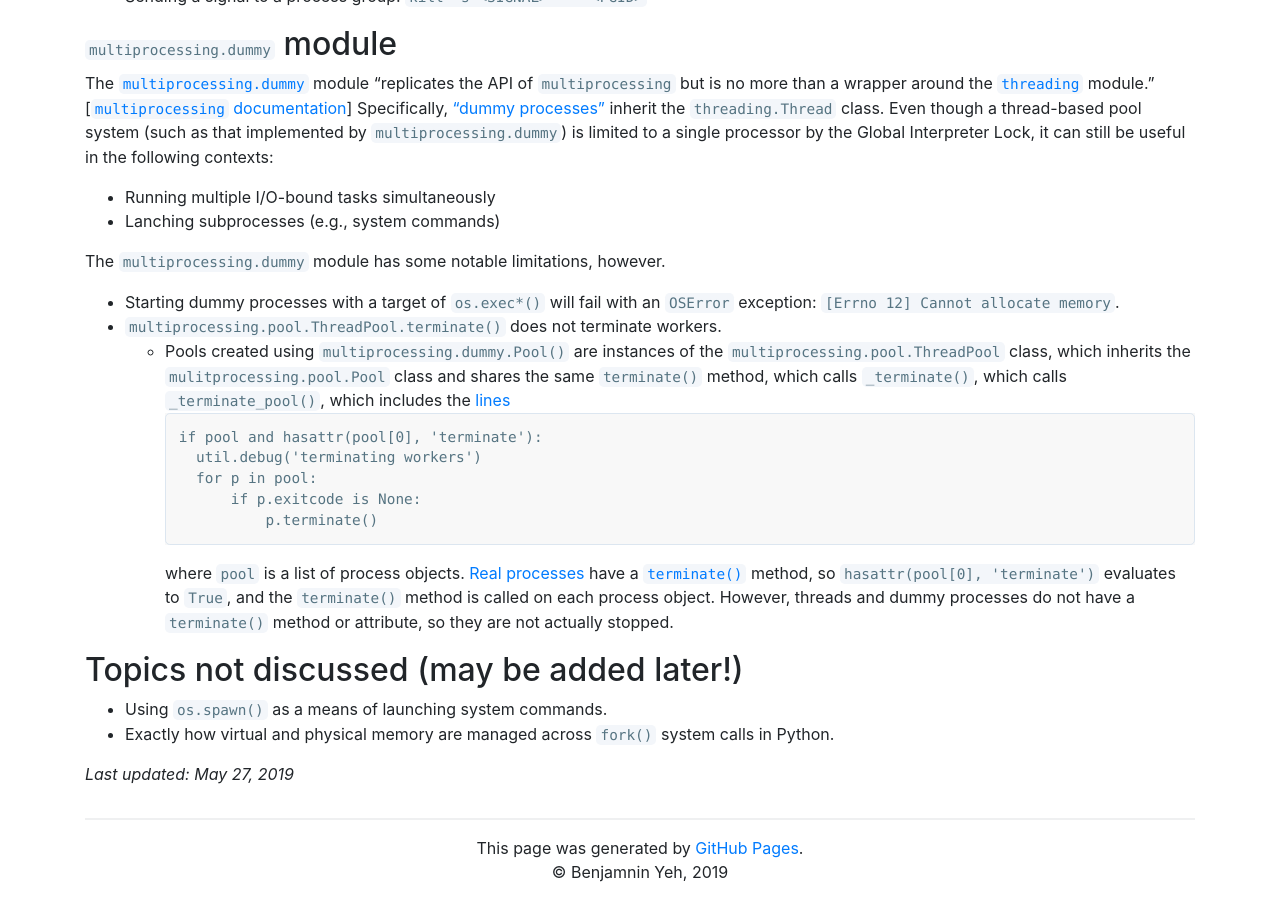
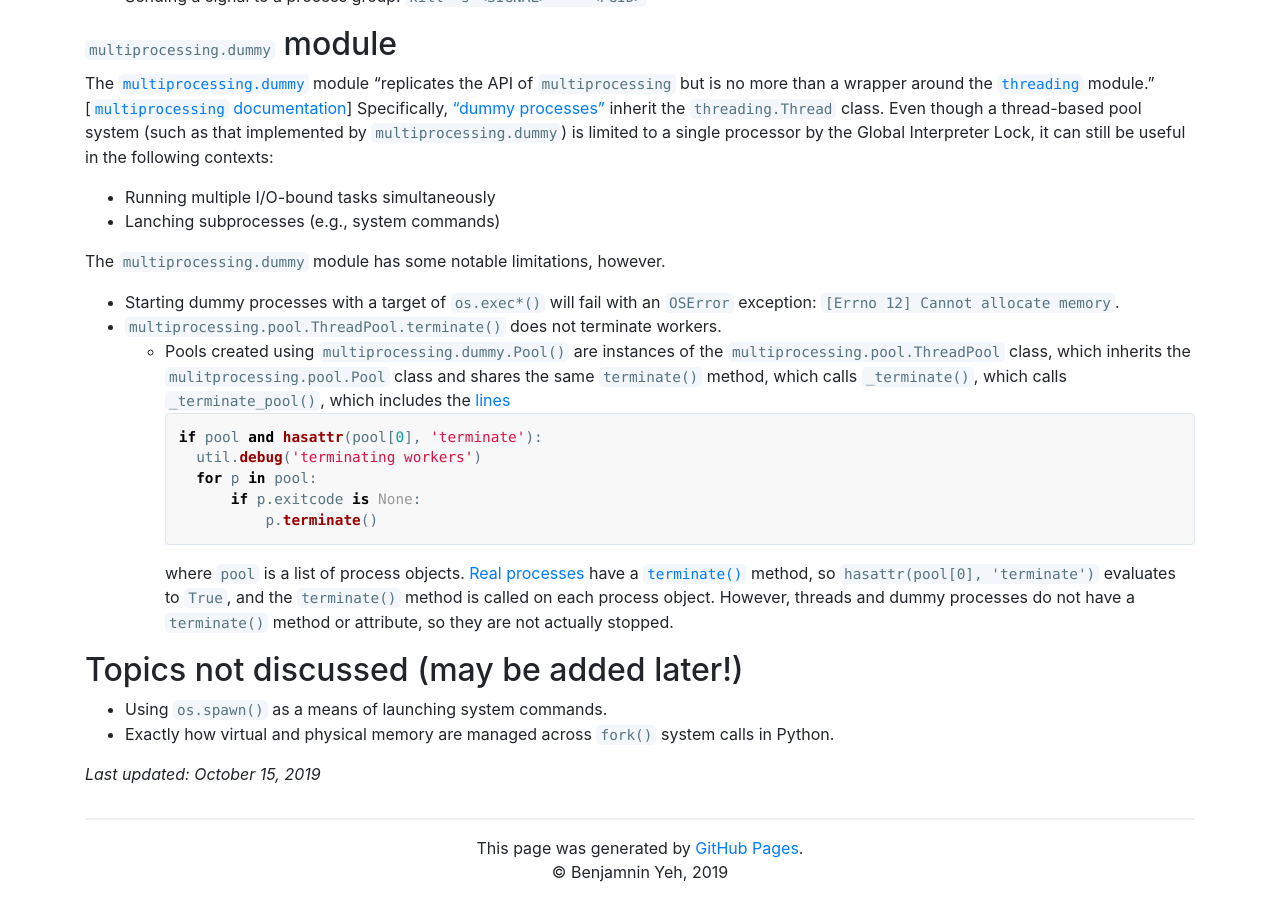
Before and after one commit to bentyeh/bentyeh.github.io, a Jekyll site: the page built from _posts/2019-05-27-Python-multiprocessing.md, in a window 1280 px wide and 900 px high, scrolled down 6286 px. Built offline with Jekyll 4.4.1, drawn with Linux system fonts in a browser that asks for light colours; some of the changed text lies outside the part shown.

Commit message:
Update Python multiprocessing pool post - syntax highlighting

````diff
--- a/_posts/2019-05-27-Python-multiprocessing.md
+++ b/_posts/2019-05-27-Python-multiprocessing.md
@@ -4,7 +4,7 @@ layout: post
 use_code: true
 use_toc: true
 excerpt: The behavior of Python multiprocessing pools depends on largely on the target functions.
-last_updated: May 27, 2019
+last_updated: October 15, 2019
 ---
 
 # Background
@@ -21,7 +21,7 @@ This post refers collectively to binary executables (such as `ls` or `wget`) and
   - [`os.system(<command>)`](https://docs.python.org/3/library/os.html#os.system)
     - Calls the `system()` system call, which according to the [Linux man-pages](http://man7.org/linux/man-pages/man3/system.3.html),
       > uses fork(2) to create a child process that executes the shell command specified in command using execl(3) as follows:
-      >  ```
+      >  ```c
       >  execl("/bin/sh", "sh", "-c", command, (char *) NULL);
       >  ```
       >  `system()` returns after the command has been completed.
@@ -60,13 +60,13 @@ On Unix-based systems, the `multiprocessing` package defaults to the `'fork'` me
 Upon initialization (e.g., in the constructor), a `pool` object creates a pool of processes, each of whose target is the [`mp.pool.worker()`](https://github.com/python/cpython/blob/v3.7.3/Lib/multiprocessing/pool.py#L93) function, which waits until a task (consisting of a function to run and arguments to call it with, such as provided to `pool.apply_async()`) arrives in a task queue. We consider memory footprint with 3 types of task functions:
 
 1. Does not call the `fork()` or `exec()` family of system calls.
-   - Example: `pool.apply_async(time.sleep, (10,))`
+   - Example: `pool.apply_async(time.sleep, (10,))`{:.python}
    - Process hiearchy
      - parent process
        - pool process
    - Memory footprint depends on the process start method (`'fork'` or `'spawn'`).
 2. Uses the `fork()` system call to create a child process to run the actual command.
-   - Example: `pool.apply_async(os.system, ('sleep 10',))`
+   - Example: `pool.apply_async(os.system, ('sleep 10',))`{:.python}
    - Process hiearchy
      - parent process
        - pool process
@@ -74,7 +74,7 @@ Upon initialization (e.g., in the constructor), a `pool` object creates a pool o
            - command process
    - Memory footprint is relatively high and depends in part on the process start method. A Python pool process, and possibly a shell process, is required to run alongside the desired command process.
 3. Uses the `exec()` family of system calls *before/without calling `fork()`* to run the actual command
-   - Example: `pool.apply_async(os.execvp, ('sleep', ('10',)))`
+   - Example: `pool.apply_async(os.execvp, ('sleep', ('10',)))`{:.python}
    - Process hiearchy
      - parent process
        - pool process (whose memory space, originally occupied by a Python process, has been cannibalized to run the command)
@@ -127,7 +127,7 @@ Note that keyboard interrupts (e.g., Ctrl-C) are sent to the entire process grou
 # Summary
 
 In many cases, the standard
-```
+```python
 pool = mp.Pool()
 pool.apply_async(<target_function>)
 ```
@@ -190,7 +190,7 @@ The `multiprocessing.dummy` module has some notable limitations, however.
 - Starting dummy processes with a target of `os.exec*()` will fail with an `OSError` exception: `[Errno 12] Cannot allocate memory`.
 - `multiprocessing.pool.ThreadPool.terminate()` does not terminate workers.
   - Pools created using `multiprocessing.dummy.Pool()` are instances of the `multiprocessing.pool.ThreadPool` class, which inherits the `mulitprocessing.pool.Pool` class and shares the same `terminate()` method, which calls `_terminate()`, which calls `_terminate_pool()`, which includes the [lines](https://github.com/python/cpython/blob/v3.7.3/Lib/multiprocessing/pool.py#L597)
-    ```
+    ```python
     if pool and hasattr(pool[0], 'terminate'):
       util.debug('terminating workers')
       for p in pool:
````
